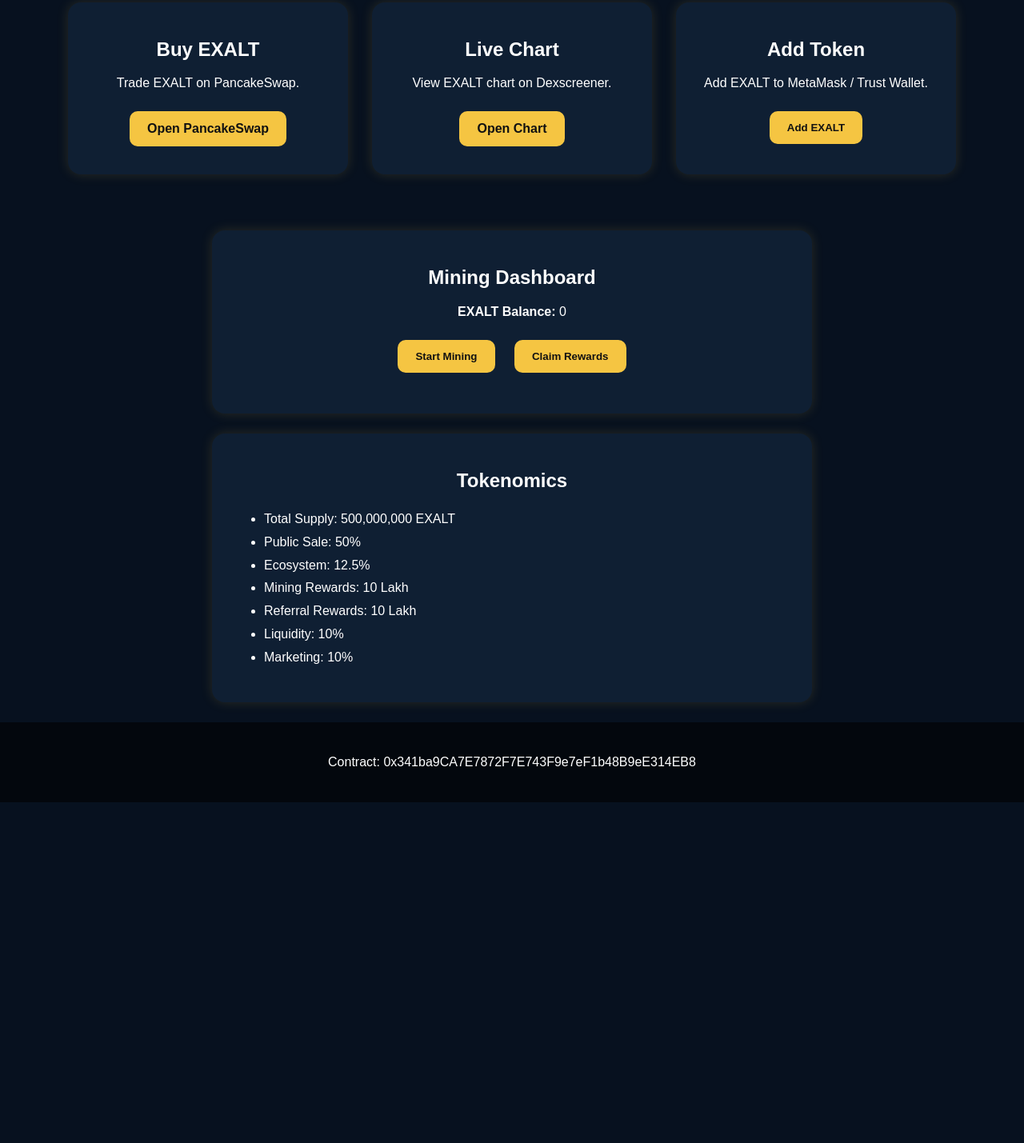
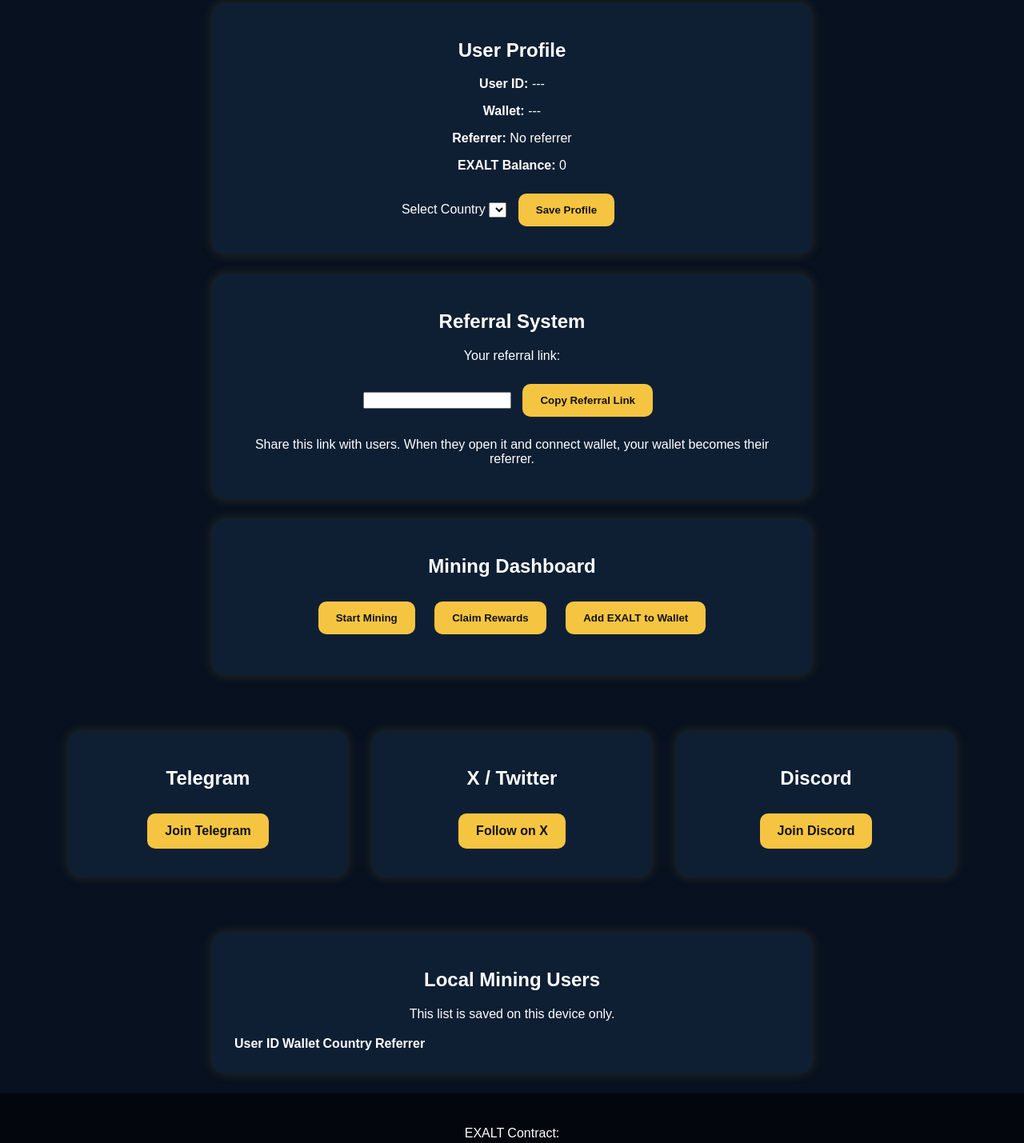
Before and after one commit to exaltcoin/https-exaltcoinsystem.com, a plain HTML site: page index.html in a window 1280 px wide. Shown: the part 403-1832 px from the top of the page at 80% size. Before the commit the page ends 1406 px from the top, so only its background shows below. Drawn offline with Linux system fonts and the light colour scheme; a script that the page names is missing.

Commit message:
Update index.html

```diff
--- a/index.html
+++ b/index.html
@@ -8,58 +8,89 @@
   <script src="https://cdn.jsdelivr.net/npm/ethers@5.7.2/dist/ethers.umd.min.js"></script>
 </head>
 <body>
-  <header>
+
+<header class="hero">
+  <div class="badge">Live on BNB Smart Chain</div>
   <h1>Exalt Coin</h1>
-    <p>Mine. Refer. Earn. Grow with EXALT.</p>
+  <p>Mine • Refer • Earn • Grow with EXALT</p>
+
   <button onclick="connectWallet()">Connect Wallet</button>
+  <a target="_blank" href="https://pancakeswap.finance/swap?outputCurrency=0x341ba9CA7E7872F7E743F9e7eF1b48B9eE314EB8">Buy EXALT</a>
+  <a target="_blank" href="https://dexscreener.com/bsc/0x341ba9CA7E7872F7E743F9e7eF1b48B9eE314EB8">Live Chart</a>
+
   <p id="wallet">Wallet not connected</p>
 </header>
 
+<section class="dashboard">
+  <h2>User Profile</h2>
+
+  <p><b>User ID:</b> <span id="userId">---</span></p>
+  <p><b>Wallet:</b> <span id="userWallet">---</span></p>
+  <p><b>Referrer:</b> <span id="referrer">No referrer</span></p>
+  <p><b>EXALT Balance:</b> <span id="balance">0</span></p>
+
+  <label>Select Country</label>
+  <select id="country"></select>
+
+  <button onclick="saveProfile()">Save Profile</button>
+</section>
+
+<section class="dashboard">
+  <h2>Referral System</h2>
+
+  <p>Your referral link:</p>
+  <input id="refLink" readonly />
+  <button onclick="copyReferral()">Copy Referral Link</button>
+
+  <p>Share this link with users. When they open it and connect wallet, your wallet becomes their referrer.</p>
+</section>
+
+<section class="dashboard">
+  <h2>Mining Dashboard</h2>
+
+  <button onclick="startMining()">Start Mining</button>
+  <button onclick="claimRewards()">Claim Rewards</button>
+  <button onclick="addToken()">Add EXALT to Wallet</button>
+
+  <p id="status"></p>
+</section>
+
 <section class="cards">
   <div class="card">
-      <h2>Buy EXALT</h2>
-      <p>Trade EXALT on PancakeSwap.</p>
-      <a target="_blank" id="buyLink">Open PancakeSwap</a>
+    <h2>Telegram</h2>
+    <a target="_blank" href="https://t.me/exaltcommunity">Join Telegram</a>
   </div>
 
   <div class="card">
-      <h2>Live Chart</h2>
-      <p>View EXALT chart on Dexscreener.</p>
-      <a target="_blank" id="chartLink">Open Chart</a>
+    <h2>X / Twitter</h2>
+    <a target="_blank" href="https://x.com/exalt_coin?s=21">Follow on X</a>
   </div>
 
   <div class="card">
-      <h2>Add Token</h2>
-      <p>Add EXALT to MetaMask / Trust Wallet.</p>
-      <button onclick="addToken()">Add EXALT</button>
+    <h2>Discord</h2>
+    <a target="_blank" href="https://discord.gg/MzB7Rf26f">Join Discord</a>
   </div>
 </section>
 
 <section class="dashboard">
-    <h2>Mining Dashboard</h2>
-    <p><b>EXALT Balance:</b> <span id="balance">0</span></p>
-
-    <button onclick="startMining()">Start Mining</button>
-    <button onclick="claimRewards()">Claim Rewards</button>
-
-    <p id="status"></p>
-  </section>
-
-  <section class="info">
-    <h2>Tokenomics</h2>
-    <ul>
-      <li>Total Supply: 500,000,000 EXALT</li>
-      <li>Public Sale: 50%</li>
-      <li>Ecosystem: 12.5%</li>
-      <li>Mining Rewards: 10 Lakh</li>
-      <li>Referral Rewards: 10 Lakh</li>
-      <li>Liquidity: 10%</li>
-      <li>Marketing: 10%</li>
-    </ul>
+  <h2>Local Mining Users</h2>
+  <p>This list is saved on this device only.</p>
+  <table>
+    <thead>
+      <tr>
+        <th>User ID</th>
+        <th>Wallet</th>
+        <th>Country</th>
+        <th>Referrer</th>
+      </tr>
+    </thead>
+    <tbody id="usersTable"></tbody>
+  </table>
 </section>
 
 <footer>
-    <p>Contract: <span id="tokenAddress"></span></p>
+  <p>EXALT Contract:</p>
+  <span>0x341ba9CA7E7872F7E743F9e7eF1b48B9eE314EB8</span>
 </footer>
 
 <script src="app.js"></script>
```
Lines whose indentation alone changed are shown as unchanged.
